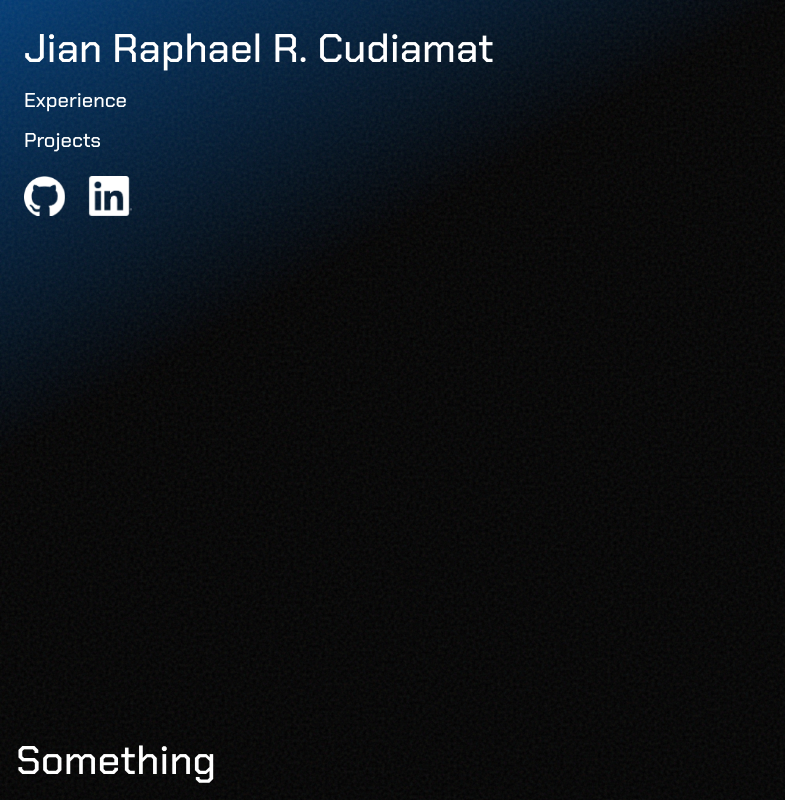
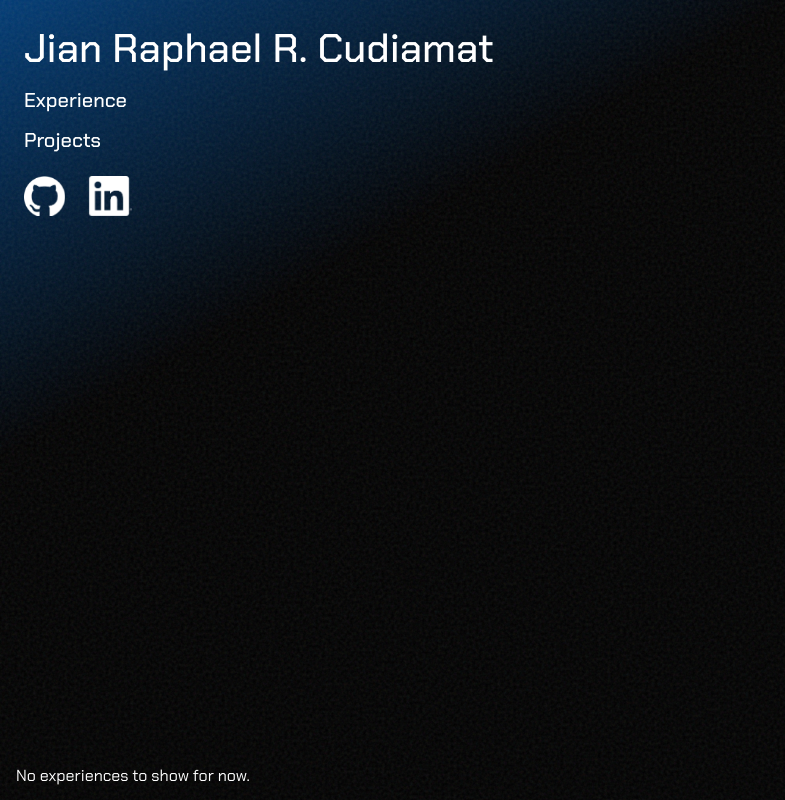
Before and after one commit to Shunsena-Jian/cudiamat-portfolio-2, a React (Vite) app: page /experiences in a window 1280 px wide. Shown: the whole page, without its empty margins (0-785 px from the left). Built offline with nearby package versions, Linux system fonts and the light colour scheme.

Commit message:
Add ExperienceLayout and ProjectLayout components for structured content display

```diff
--- /dev/null
+++ b/src/layouts/ExperienceLayout.jsx
@@ -0,0 +1,17 @@
+import React from 'react';
+
+export default function ExperienceLayout({ content }) {
+    return (
+        <main className={'experience-section container-fluid p-3'}>
+            <div className={'row'}>
+                <div className={'col'}>
+                    {
+                        content
+                            ? content
+                            : <p>No experiences to show for now.</p>
+                    }
+                </div>
+            </div>
+        </main>
+    );
+}
--- /dev/null
+++ b/src/layouts/ProjectLayout.jsx
@@ -0,0 +1,15 @@
+export default function ProjectLayout({content}) {
+    return (
+        <main className={'project-section container-fluid p-3'}>
+            <div className={'row'}>
+                <div className={'col'}>
+                    {
+                        content
+                            ? content
+                            : <p>No projects for now</p>
+                    }
+                </div>
+            </div>
+        </main>
+    );
+}
--- a/src/pages/Experience.jsx
+++ b/src/pages/Experience.jsx
@@ -1,19 +1,17 @@
 import {useEffect} from "react";
+
+import ExperienceLayout from '../layouts/ExperienceLayout.jsx';
 
 export default function Experience() {
     useEffect(() => {
         document.title = 'Cudiamat Portfolio - Experiences';
     }, []);
 
+    // TODO: Create content, current planning and designing phase
+
     return (
-        <>
-            <main className={'experience-section container-fluid p-3'}>
-                <div className={'row'}>
-                    <div className={'col'}>
-                        <h1 className={'m-0'}>Something</h1>
-                    </div>
-                </div>
-            </main>
-        </>
+        <ExperienceLayout
+            content={ null }
+        />
     );
 }
--- a/src/pages/Projects.jsx
+++ b/src/pages/Projects.jsx
@@ -1,11 +1,17 @@
 import {useEffect} from "react";
+
+import ProjectLayout from "../layouts/ProjectLayout.jsx";
 
 export default function Projects() {
     useEffect(() => {
         document.title = 'Cudiamat Portfolio - Projects';
     }, []);
 
+    // TODO: Create content, current planning and designing phase
+
     return (
-        'Something'
+        <ProjectLayout
+            content={null}
+        />
     );
 }
```
